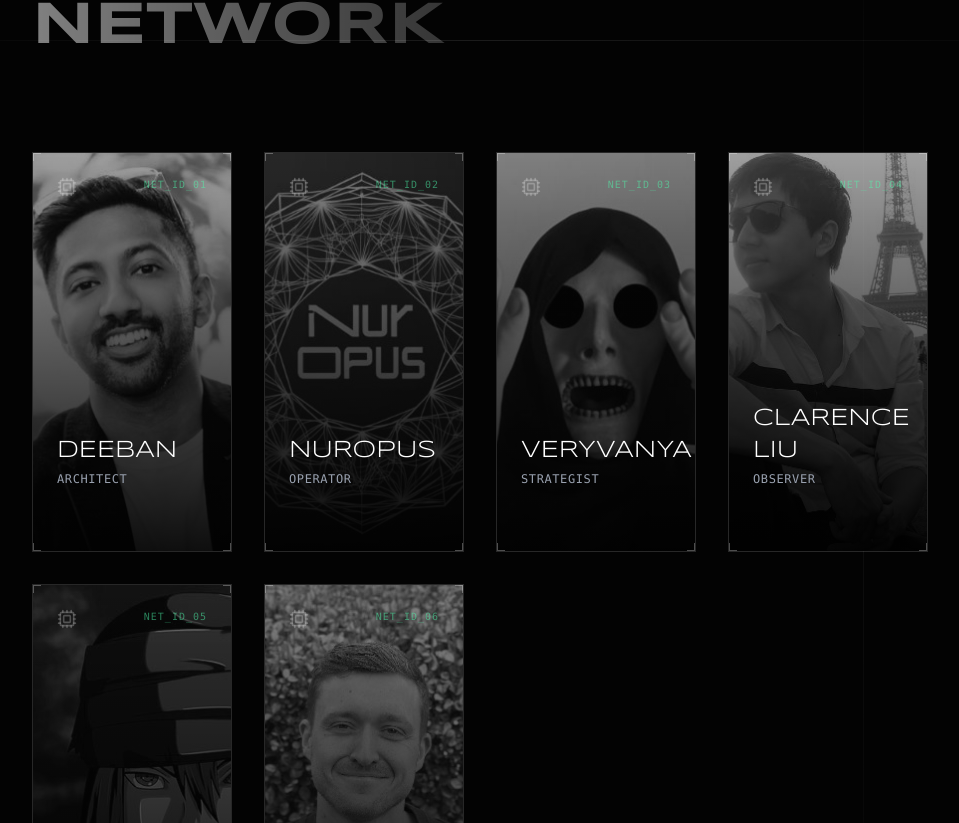
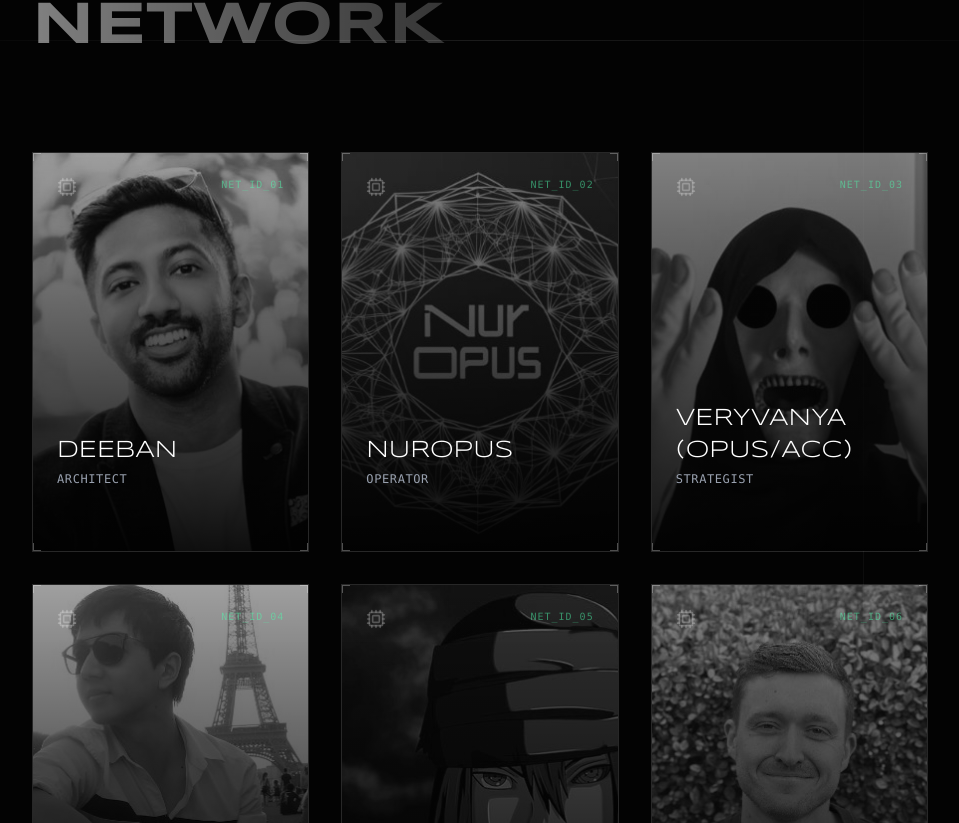
Before and after one commit to SubhanHakim/seen, a React (Vite) app: page / in a window 1280 px wide. Shown: the part 2917-3740 px from the top of the page, without its empty margins (160-1119 px from the left). Built offline with nearby package versions, Linux system fonts and the light colour scheme.

Commit message:
update x

```diff
--- a/src/components/Support.tsx
+++ b/src/components/Support.tsx
@@ -13,7 +13,7 @@ import sup6 from '../assets/support/entity6.png';
 const supporters = [
     { name: 'Deeban', handle: '@deeban', url: 'https://x.com/deeban', img: sup1, role: 'Architect' },
     { name: 'Nuropus', handle: '@nuropus', url: 'https://x.com/nuropus', img: sup2, role: 'Operator' },
-    { name: 'VeryVanya', handle: '@veryvanya', url: 'https://x.com/veryvanya', img: sup3, role: 'Strategist' },
+    { name: 'veryvanya (opus/acc)', handle: '@veryvanya', url: 'https://x.com/veryvanya', img: sup3, role: 'Strategist' },
     { name: 'Clarence Liu', handle: '@clarenceliu', url: 'https://x.com/clarenceliu', img: sup4, role: 'Observer' },
     { name: "Lowkey (opus/acc)", handle: "@Lowkeyyrzs", url: "https://x.com/lowkeyyrzs", img: sup5, role: "Observer" },
     { name: "John", handle: "@JBWilkiedotdev", url: "https://x.com/jbwilkiedotdev", img: sup6, role: "Developer" },
@@ -50,7 +50,7 @@ const Support: React.FC = () => {
                 </div>
 
                 {/* Supporters Grid */}
-                <div className="grid grid-cols-1 md:grid-cols-2 lg:grid-cols-4 gap-8">
+                <div className="grid grid-cols-1 md:grid-cols-2 lg:grid-cols-3 gap-8">
                     {supporters.map((item, i) => (
                         <motion.a
                             key={i}
```
